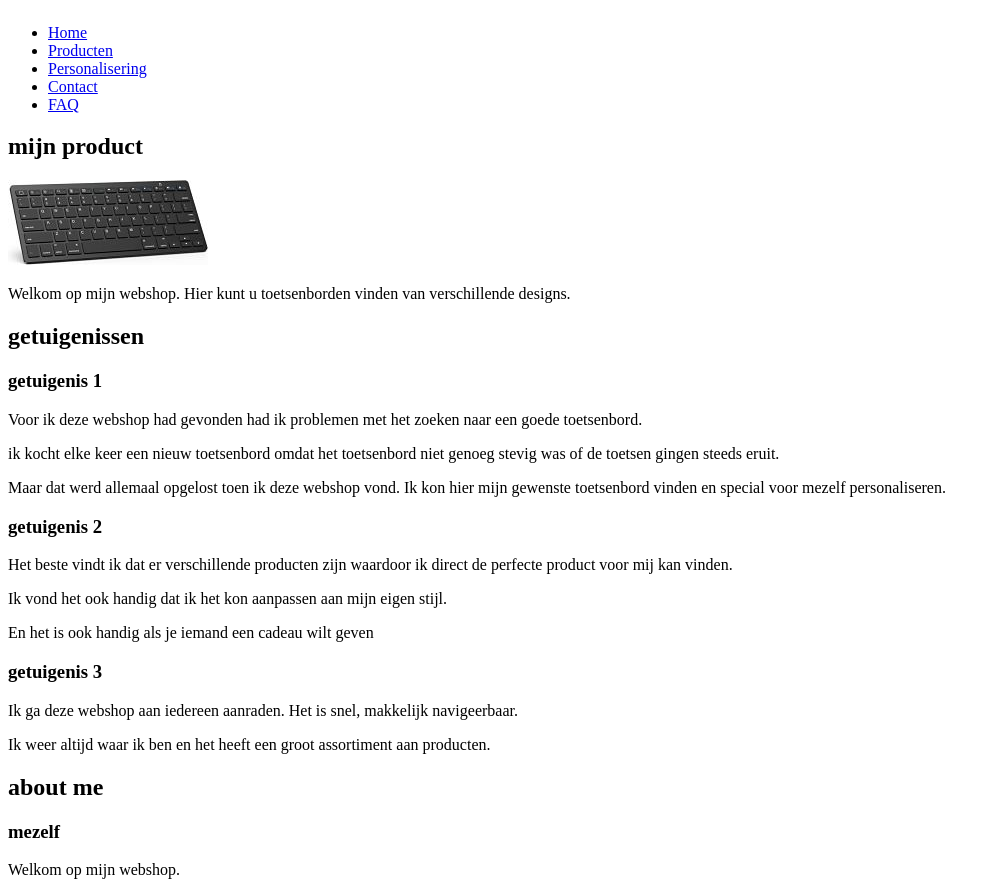
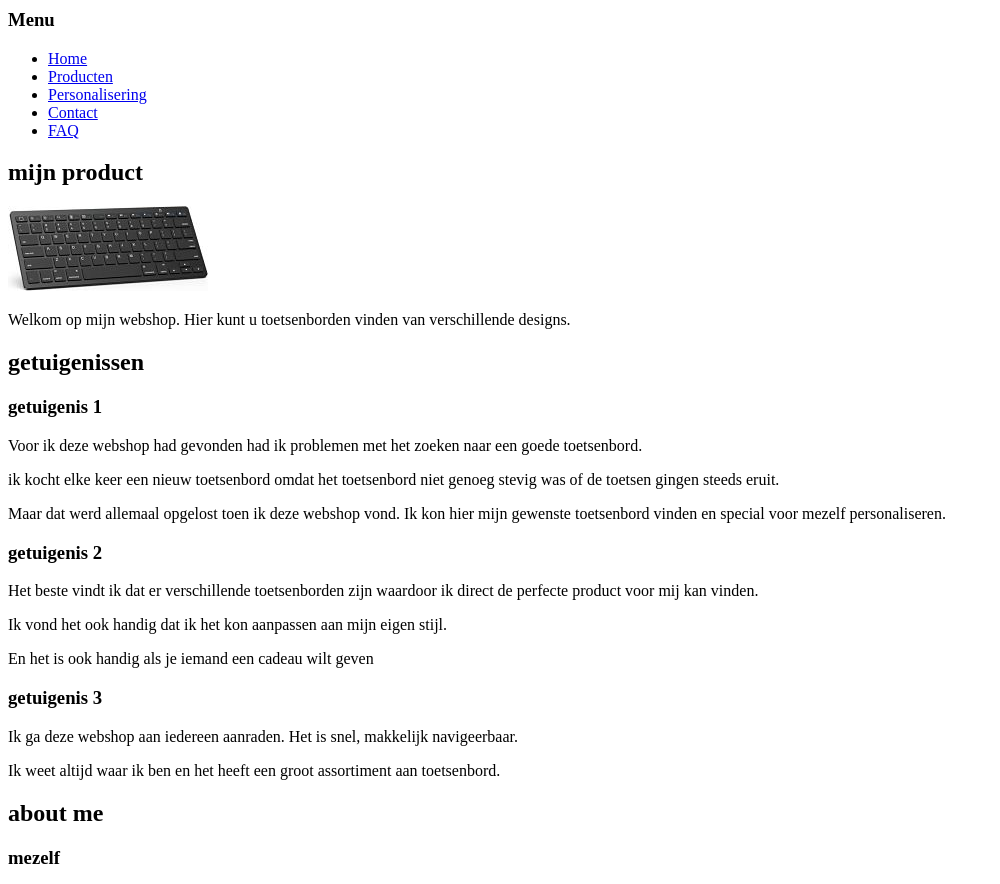
Before and after one commit to KDG-Muhammet/simple-site, a plain HTML site: page examenproject/index.html in a window 1280 px wide. Shown: the part 144-1028 px from the top of the page, without its empty margins (0-1000 px from the left). Drawn offline with Linux system fonts and the light colour scheme.

Commit message:
headings aangepast

```diff
--- a/examenproject/index.html
+++ b/examenproject/index.html
@@ -2,12 +2,14 @@
 <html lang="en">
 <head>
     <meta charset="UTF-8">
+    . N ars meps verhaart Meijer Negen negen e
     <title>Home</title>
 </head>
 <body>
 <h1>Home</h1>
+<section>
+    <h2>Home</h2>
     <header>
-    <h2>Home</h2>
         <nav>
             <h3>Menu</h3>
             <ul>
@@ -29,6 +31,7 @@
             </ul>
         </nav>
     </header>
+</section>
 <main>
     <h2>mijn product</h2>
     <img src="media/toetsenbord_opt.jpg" alt="toetsenbord">
@@ -39,16 +42,19 @@
     <section>
         <h3>getuigenis 1</h3>
         <p>Voor ik deze webshop had gevonden had ik problemen met het zoeken naar een goede toetsenbord.</p>
-        <p>ik kocht elke keer een nieuw toetsenbord omdat het toetsenbord niet genoeg stevig was of de toetsen gingen steeds eruit.</p>
-        <p>Maar dat werd allemaal opgelost toen ik deze webshop vond. Ik kon hier mijn gewenste toetsenbord vinden en special voor mezelf personaliseren.</p>
+        <p>ik kocht elke keer een nieuw toetsenbord omdat het toetsenbord niet genoeg stevig was of de toetsen gingen
+            steeds eruit.</p>
+        <p>Maar dat werd allemaal opgelost toen ik deze webshop vond. Ik kon hier mijn gewenste toetsenbord vinden en
+            special voor mezelf personaliseren.</p>
         <p></p>
         <h3>getuigenis 2</h3>
-        <p>Het beste vindt ik dat er verschillende producten zijn waardoor ik direct de perfecte product voor mij kan vinden.</p>
+        <p>Het beste vindt ik dat er verschillende toetsenborden zijn waardoor ik direct de perfecte product voor mij kan
+            vinden.</p>
         <p>Ik vond het ook handig dat ik het kon aanpassen aan mijn eigen stijl.</p>
         <p>En het is ook handig als je iemand een cadeau wilt geven</p>
         <h3>getuigenis 3</h3>
         <p>Ik ga deze webshop aan iedereen aanraden. Het is snel, makkelijk navigeerbaar.</p>
-        <p>Ik weer altijd waar ik ben en het heeft een groot assortiment aan producten.</p>
+        <p>Ik weet altijd waar ik ben en het heeft een groot assortiment aan toetsenbord.</p>
     </section>
 </article>
 <aside>
```
Also changed, not shown: examenproject/html/productdetailpagina.html (+4 -2 lines). Lines whose indentation alone changed are shown as unchanged.
